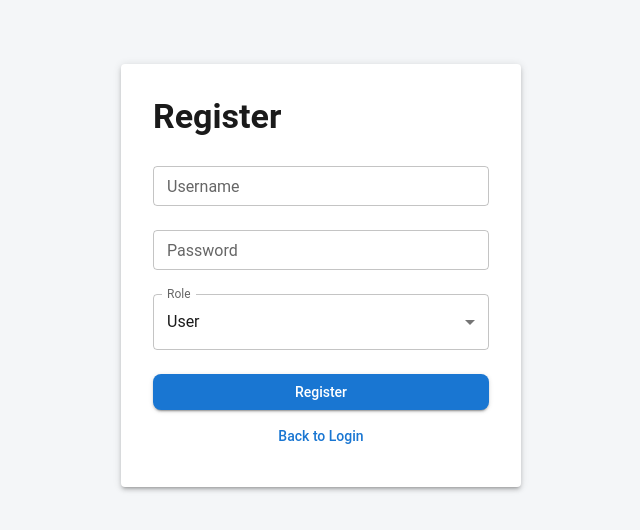
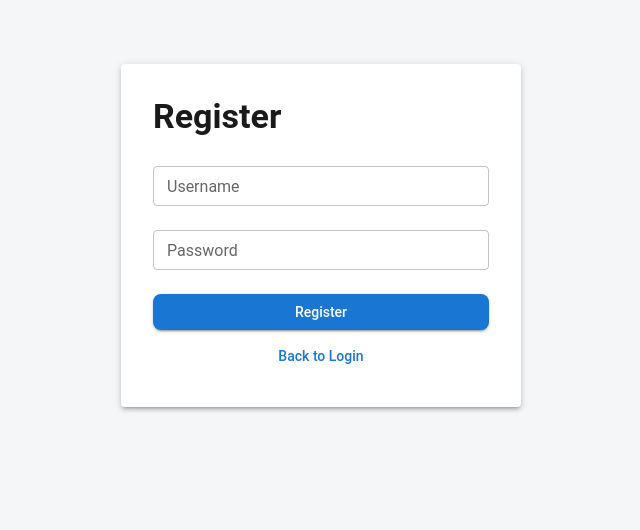
Before and after one commit to hananya-ruderman/Inventory-Management-System, a React (Vite) app in the folder frontend/: page /register in a window 1280 px wide. Shown: the top 530 px of the page, without its empty margins (319-959 px from the left). Built offline with nearby package versions, Linux system fonts and the light colour scheme; no server answers.

Commit message:
remove the option of register as admin

```diff
--- a/frontend/src/api/registerApi.ts
+++ b/frontend/src/api/registerApi.ts
@@ -1,7 +1,7 @@
 import api from "./apiConfig";
 import type { User } from "../models/types";
 
-type UserRegister = Omit<User, "id"> & Partial<Pick<User, "role">>;
+type UserRegister = Omit<User, "id">;
 
 export async function register(user: UserRegister) {
   const response = await api.post("users", user);
--- a/frontend/src/models/types.ts
+++ b/frontend/src/models/types.ts
@@ -9,5 +9,4 @@ export interface User {
     id: string;
     username: string;
     password: string;
-    role: 'admin' | 'user';
 }
--- a/frontend/src/pages/register/register.tsx
+++ b/frontend/src/pages/register/register.tsx
@@ -8,24 +8,18 @@ import {
   Typography,
   TextField,
   Button,
-  FormControl,
-  InputLabel,
-  Select,
-  MenuItem,
   Alert,
 } from "@mui/material";
 
 type RegisterForm = {
   username: string;
   password: string;
-  role: "admin" | "user";
 };
 
 export default function Register() {
   const [form, setForm] = useState<RegisterForm>({
     username: "",
     password: "",
-    role: "user",
   });
   const [error, setError] = useState<string | null>(null);
   const navigate = useNavigate();
@@ -41,8 +35,7 @@ export default function Register() {
     try {
       await register({
         username: form.username,
-        password: form.password,
-        role: form.role,
+        password: form.password
       });
       navigate("/login");
     } catch (error) {
@@ -109,24 +102,7 @@ export default function Register() {
           margin="normal"
         />
 
-        <FormControl fullWidth margin="normal">
-          <InputLabel>Role</InputLabel>
 
-          <Select
-            value={form.role}
-            label="Role"
-            onChange={(e) =>
-              setForm((prev) => ({
-                ...prev,
-                role: e.target.value,
-              }))
-            }
-          >
-            <MenuItem value="user">User</MenuItem>
-
-            <MenuItem value="admin">Admin</MenuItem>
-          </Select>
-        </FormControl>
 
         <Button
           variant="contained"
```
Also changed, not shown: 1 other file (tests, documents, lock files or other folders).
